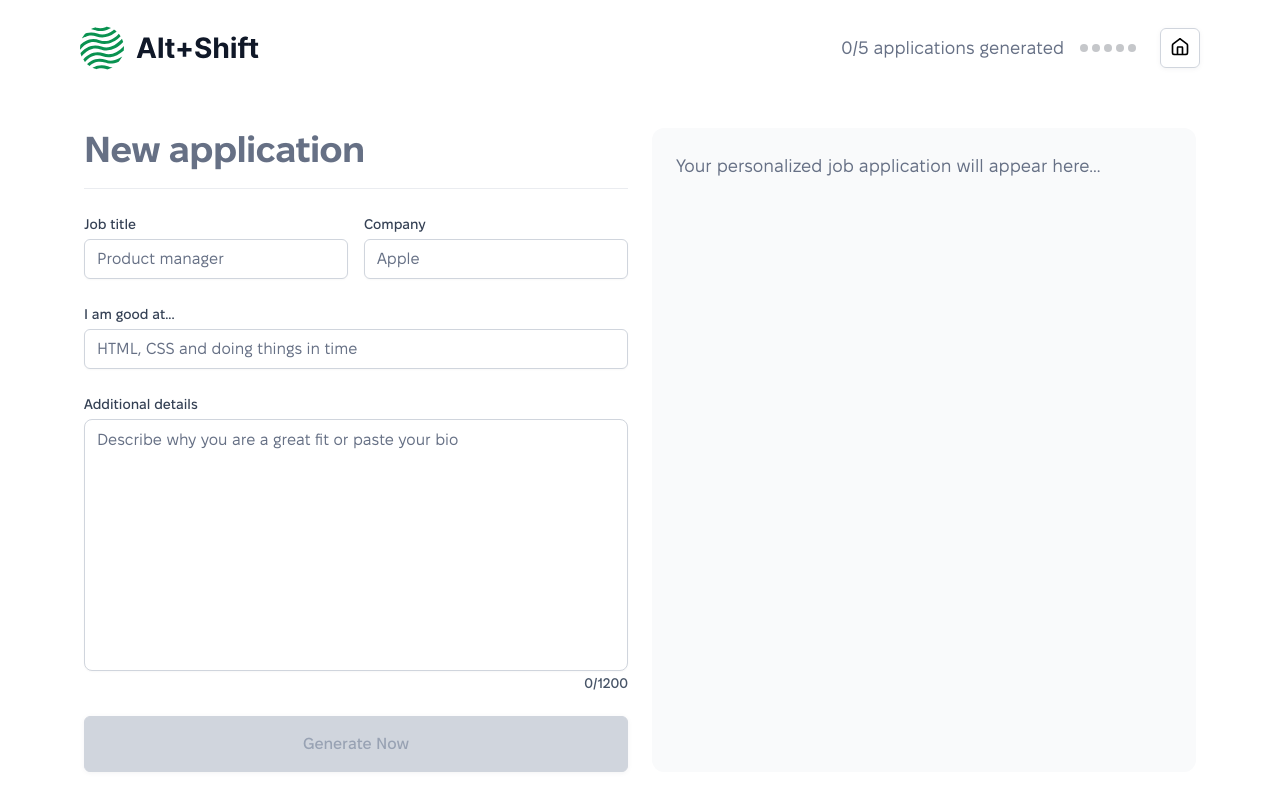
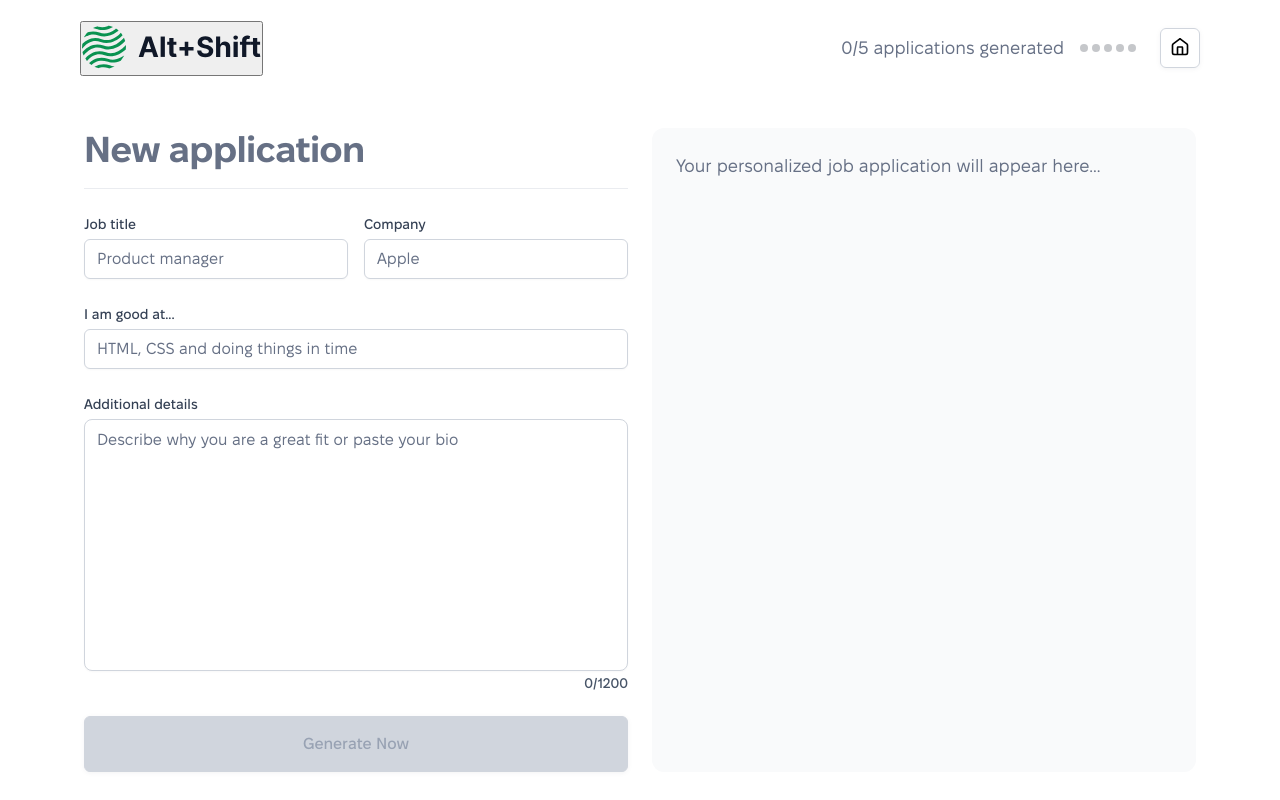
Before and after one commit to VovaTereschenko/cover-letters, a Next.js app: page /new-application in a window 1280 px wide. Built offline with nearby package versions, Linux system fonts and the light colour scheme; no server answers.

Commit message:
logo is clickable

```diff
--- a/components/headers/Header/Header.tsx
+++ b/components/headers/Header/Header.tsx
@@ -24,10 +24,21 @@ const Header = ({ initialApplicationCount }: HeaderProps) => {
     router.push("/applications");
   };
 
+  const handleLogoClick = () => {
+    window.dispatchEvent(new CustomEvent("navigationStarted"));
+    router.push("/");
+  };
+
   return (
     <header className={styles.header}>
       <div className={styles.container}>
-        <Logo width={179} height={48} className={styles.logo} />
+        <button
+          onClick={handleLogoClick}
+          className={styles.logoButton}
+          aria-label="Go to home page"
+        >
+          <Logo width={179} height={48} className={styles.logo} />
+        </button>
 
         <div className={styles.right}>
           <div className={styles.progressWrapper}>
--- a/features/ApplicationCreation/hooks/useJobApplication.ts
+++ b/features/ApplicationCreation/hooks/useJobApplication.ts
@@ -36,11 +36,13 @@ export function useJobApplication(initialApplicationsCount: number = 0) {
 
   const { handleFieldValidation, isFormValid, getFieldError, hasFieldError } =
     createFormValidation({ state, dispatch });
+
   const { updateTitleFromFields, getTitleClassName } =
     createTitleManagerHelpers({
       state,
       dispatch,
     });
+
   const { autoSaveApplication, deleteSavedApplication } =
     createApplicationStorageHelpers({
       state,
```
